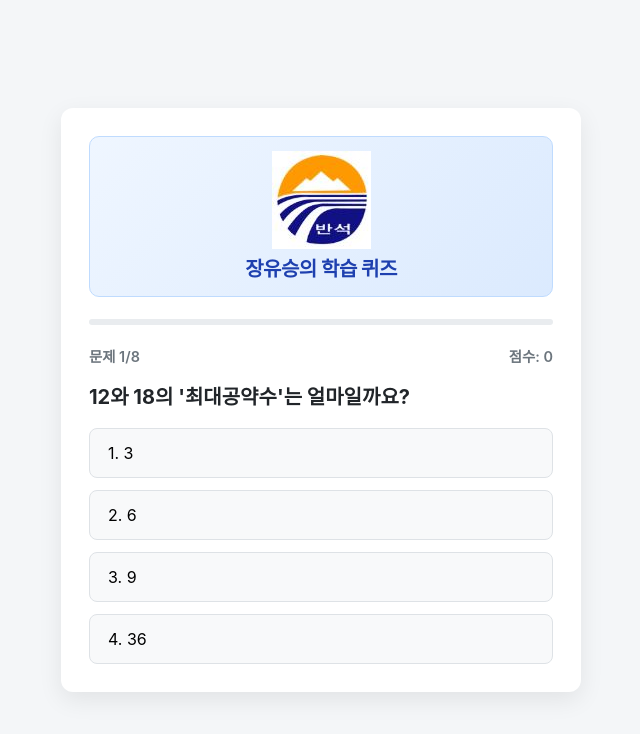
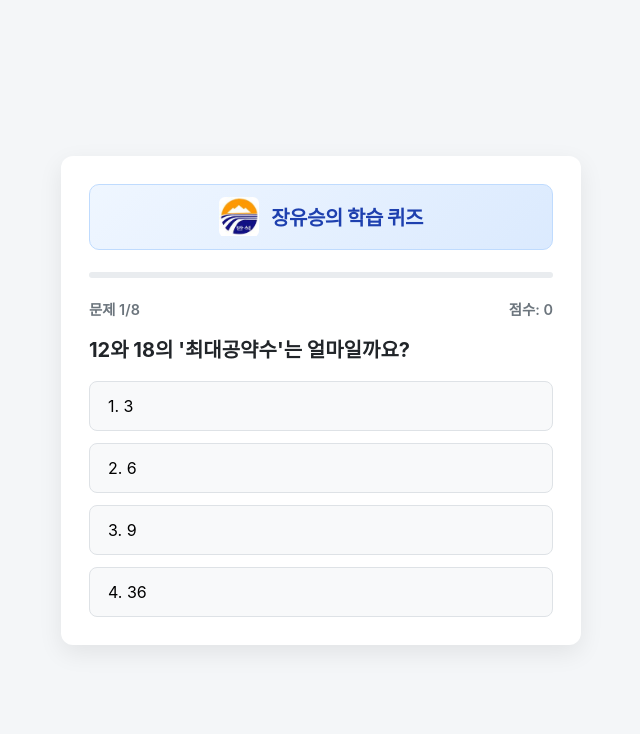
Before and after one commit to ajeok/my-quiz-app-0, a plain HTML site: page index.html in a window 1280 px wide. Shown: the whole page, without its empty margins (319-959 px from the left). Drawn offline with Linux system fonts and the light colour scheme.

Commit message:
Update style.css

```diff
--- a/style.css
+++ b/style.css
@@ -165,14 +165,26 @@ body {
   font-size: 1.1rem;
   margin-bottom: 24px;
 }
-/* 상단 텍스트 박스 스타일 */
+
+/* 상단 타이틀 박스 레이아웃 */
 .quiz-title-box {
   background: linear-gradient(135deg, #eff6ff 0%, #dbeafe 100%);
   border: 1.5px solid #bfdbfe;
   border-radius: 10px;
-  padding: 14px 20px;
-  text-align: center;
+  padding: 12px 20px;
   margin-bottom: 22px;
+  display: flex;
+  align-items: center;      /* 로고와 글자 세로 중앙 맞춤 */
+  justify-content: center; /* 박스 가운데 정렬 */
+  gap: 12px;               /* 로고와 텍스트 간격 */
+}
+
+/* 반석초 로고 스타일 */
+.school-logo {
+  width: 40px;             /* 로고 가로 크기 */
+  height: 40px;            /* 로고 세로 크기 */
+  object-fit: contain;     /* 로고 비율 깨짐 방지 */
+  border-radius: 6px;      /* 모서리 살짝 둥글게 (완전 원형을 원하시면 50%) */
 }
 
 .quiz-title-box h1 {
@@ -180,4 +192,5 @@ body {
   font-weight: 700;
   color: #1e40af;
   letter-spacing: -0.5px;
+  margin: 0;
 }
```
